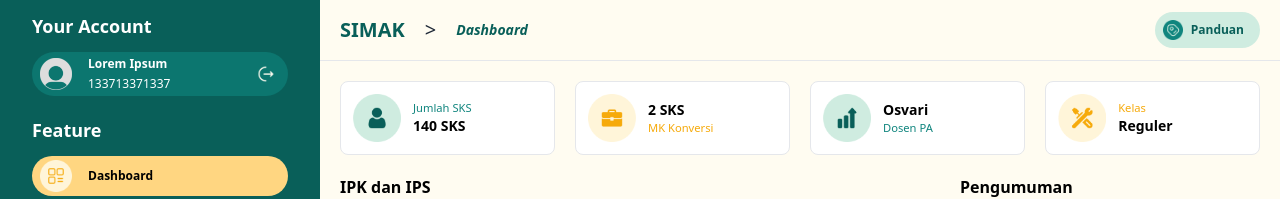
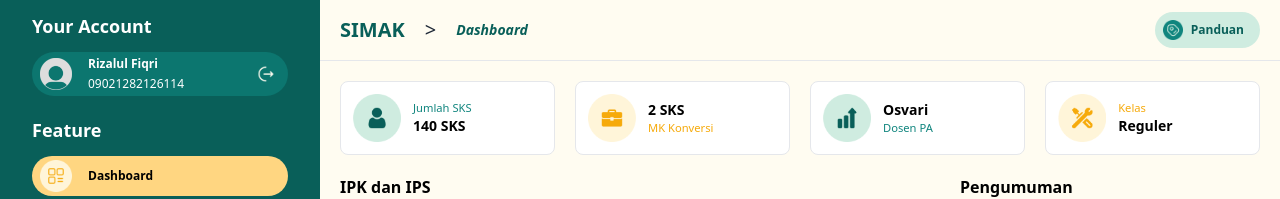
Before and after one commit to TheSwordSlay/simak-unsri-redesign, a Next.js app: page /dashboard in a window 1280 px wide. Shown: the top 199 px of the page. Built offline with nearby package versions, Linux system fonts and the light colour scheme.

Commit message:
changed name in dashboard

```diff
--- a/src/app/dashboard/page.jsx
+++ b/src/app/dashboard/page.jsx
@@ -9,7 +9,7 @@ export default function Dashboard() {
 
             <main className='bg-base-putih-clr'>
                 <div className="flex h-screen">
-                    <Sidebar currentPage="dashboard" nama="Lorem Ipsum" nim="133713371337"></Sidebar>
+                    <Sidebar currentPage="dashboard" nama="Rizalul Fiqri" nim="09021282126114"></Sidebar>
                     <div className="w-1/4"></div>
                     <div className="w-3/4">
                         <div className="flex my-3 mx-5 ">
```
